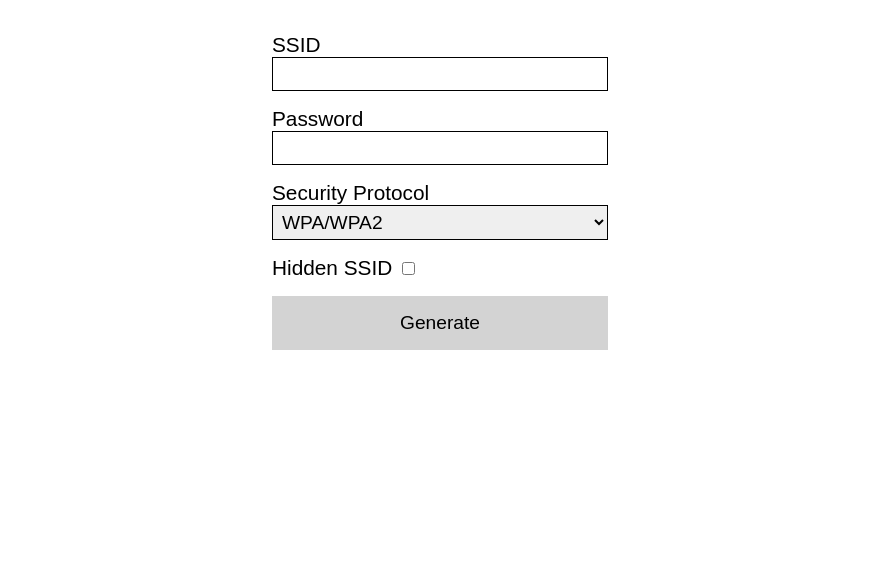
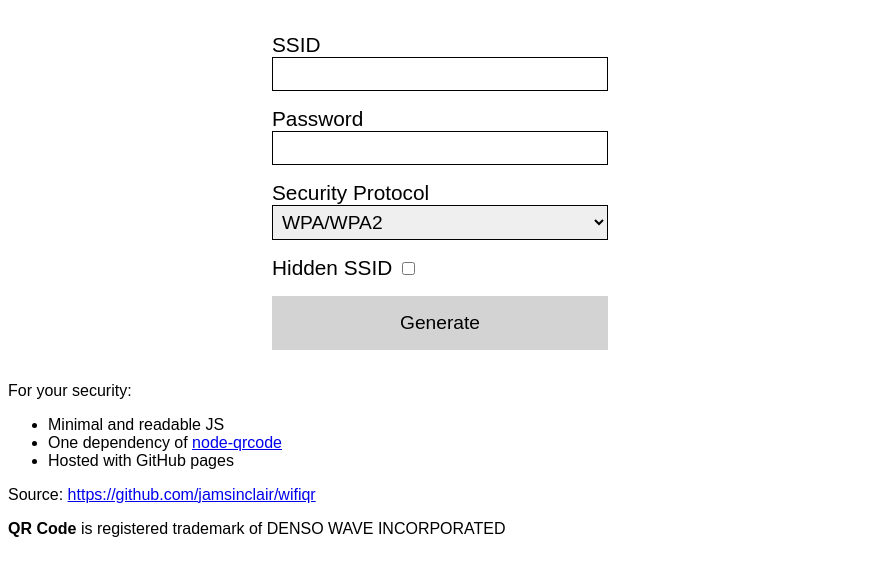
Before and after one commit to jamsinclair/wifiqr, a website: page index.html in a window 1280 px wide. Shown: the part 79-654 px from the top of the page, without its empty margins (0-888 px from the left). Drawn offline with Linux system fonts and the light colour scheme.

Commit message:
Add footer markup and center class

```diff
--- a/index.html
+++ b/index.html
@@ -8,7 +8,7 @@
   <link rel="stylesheet" href="./main.css?v1">
 </head>
 <body>
-  <header>
+  <header class="text-center">
     <h1>Wi-Fi QR Code Generator</h1>
   </header>
   <noscript>
@@ -43,6 +43,16 @@
       <button class="print center">Print</button>
     </section>
   </main>
+  <footer class="text-center">
+    For your security:
+    <ul>
+      <li>Minimal and readable JS</li>
+      <li>One dependency of <a href="https://github.com/soldair/node-qrcode">node-qrcode</a></li>
+      <li>Hosted with GitHub pages</li>
+    </ul>
+    <p>Source: <a href="https://github.com/jamsinclair/wifiqr">https://github.com/jamsinclair/wifiqr</a></p>
+    <p><strong>QR Code</strong> is registered trademark of DENSO WAVE INCORPORATED</p>
+  </footer>
   <script src="./qrcode.min.js"></script>
   <script src="./main.js"></script>
 </body>
```
